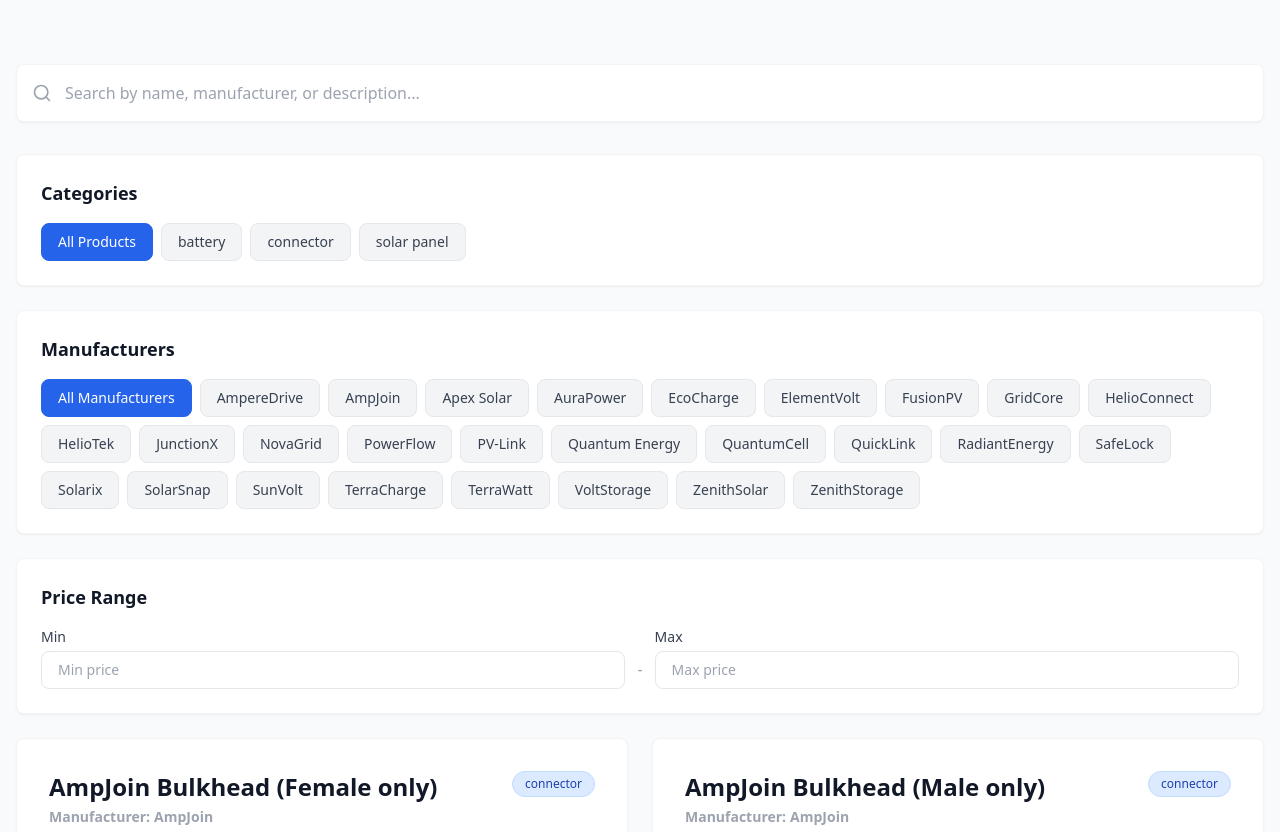
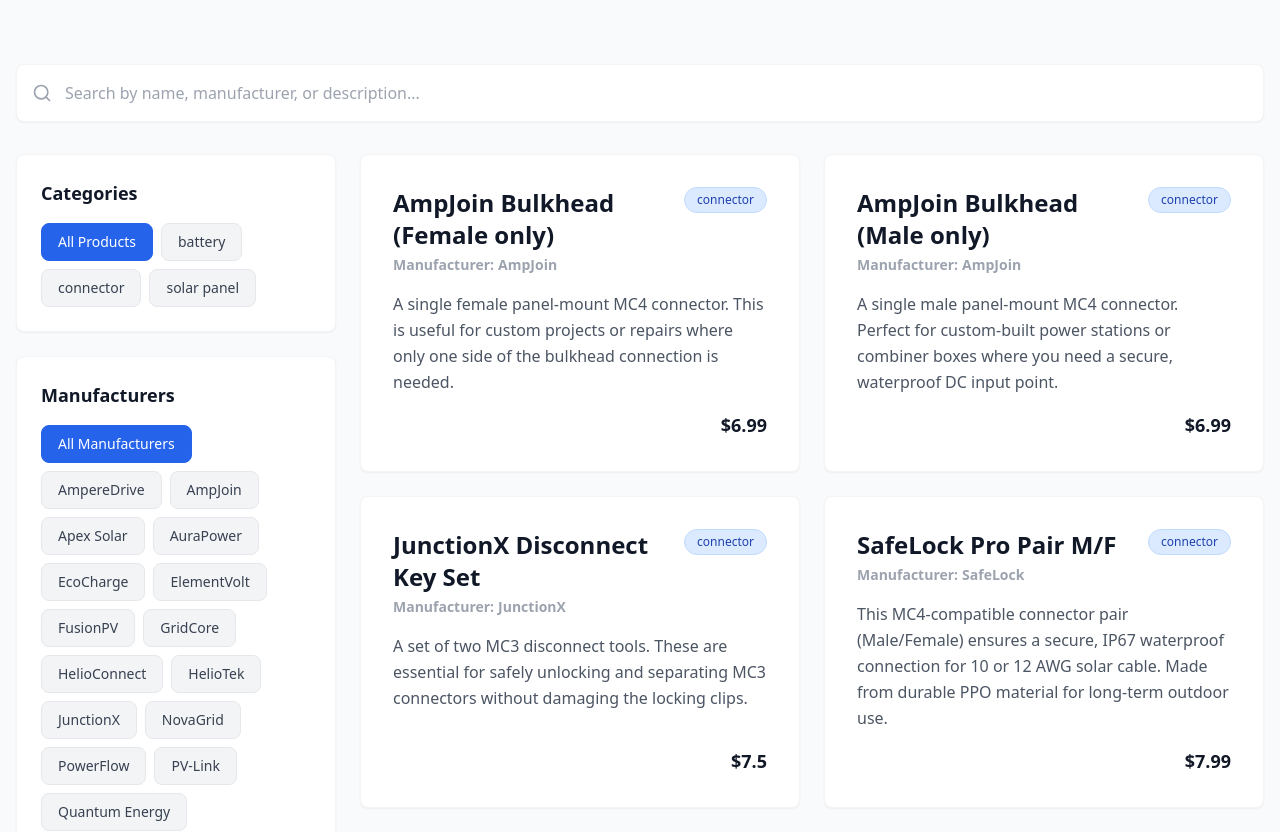
Before and after one commit to agatamaciejczyk/sun-store-recruitment-task, a Vue app: page / in a window 1280 px wide. Shown: the top 832 px of the page. Built offline with nearby package versions, Linux system fonts and the light colour scheme.

Commit message:
feat: change filters layout

```diff
--- a/src/components/templates/ProductsCatalogTemplate.vue
+++ b/src/components/templates/ProductsCatalogTemplate.vue
@@ -176,6 +176,8 @@ const filteredProducts = computed(() => {
         :results-count="filteredProducts.length"
       />
 
+      <div class="catalog-layout">
+        <aside class="filters-sidebar">
           <CategoryFilter
             v-model="selectedCategory"
             :categories="categories"
@@ -191,7 +193,9 @@ const filteredProducts = computed(() => {
             :min-price="0"
             :max-price="1000000"
           />
+        </aside>
 
+        <div class="products-section">
           <div
             v-if="filteredProducts.length > 0"
             class="products-catalog-grid"
@@ -206,6 +210,8 @@ const filteredProducts = computed(() => {
           <NoResults v-else />
         </div>
       </div>
+    </div>
+  </div>
 </template>
 
 <style scoped>
@@ -213,6 +219,18 @@ const filteredProducts = computed(() => {
   @apply min-h-screen bg-gray-50 py-16 px-4;
 }
 
+.catalog-layout {
+  @apply flex flex-col lg:flex-row gap-6;
+}
+
+.filters-sidebar {
+  @apply w-full lg:w-80 flex-shrink-0;
+}
+
+.products-section {
+  @apply flex-1 min-w-0;
+}
+
 .products-catalog-grid {
   @apply grid grid-cols-1 md:grid-cols-2 gap-6;
 }
```
Lines whose indentation alone changed are shown as unchanged.
